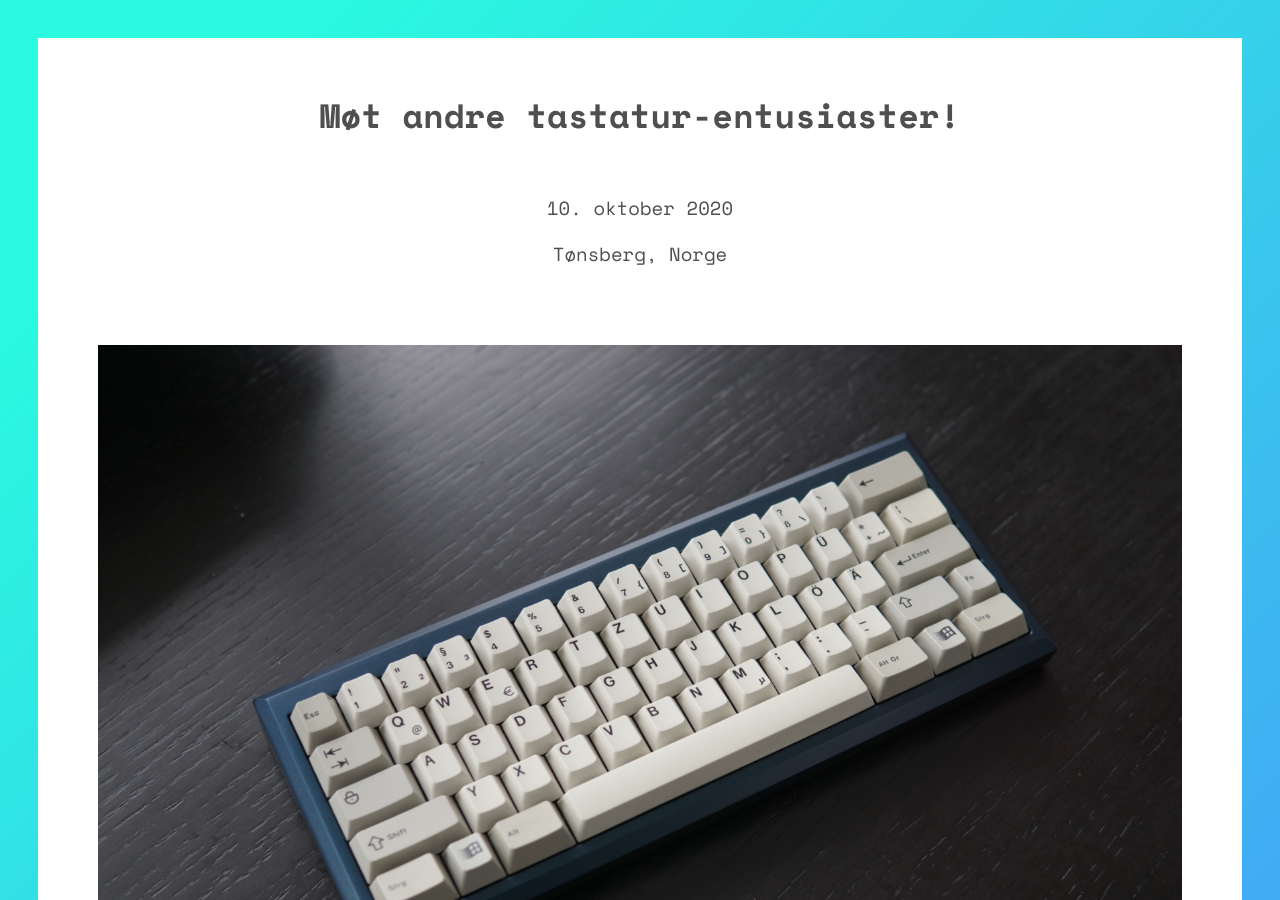
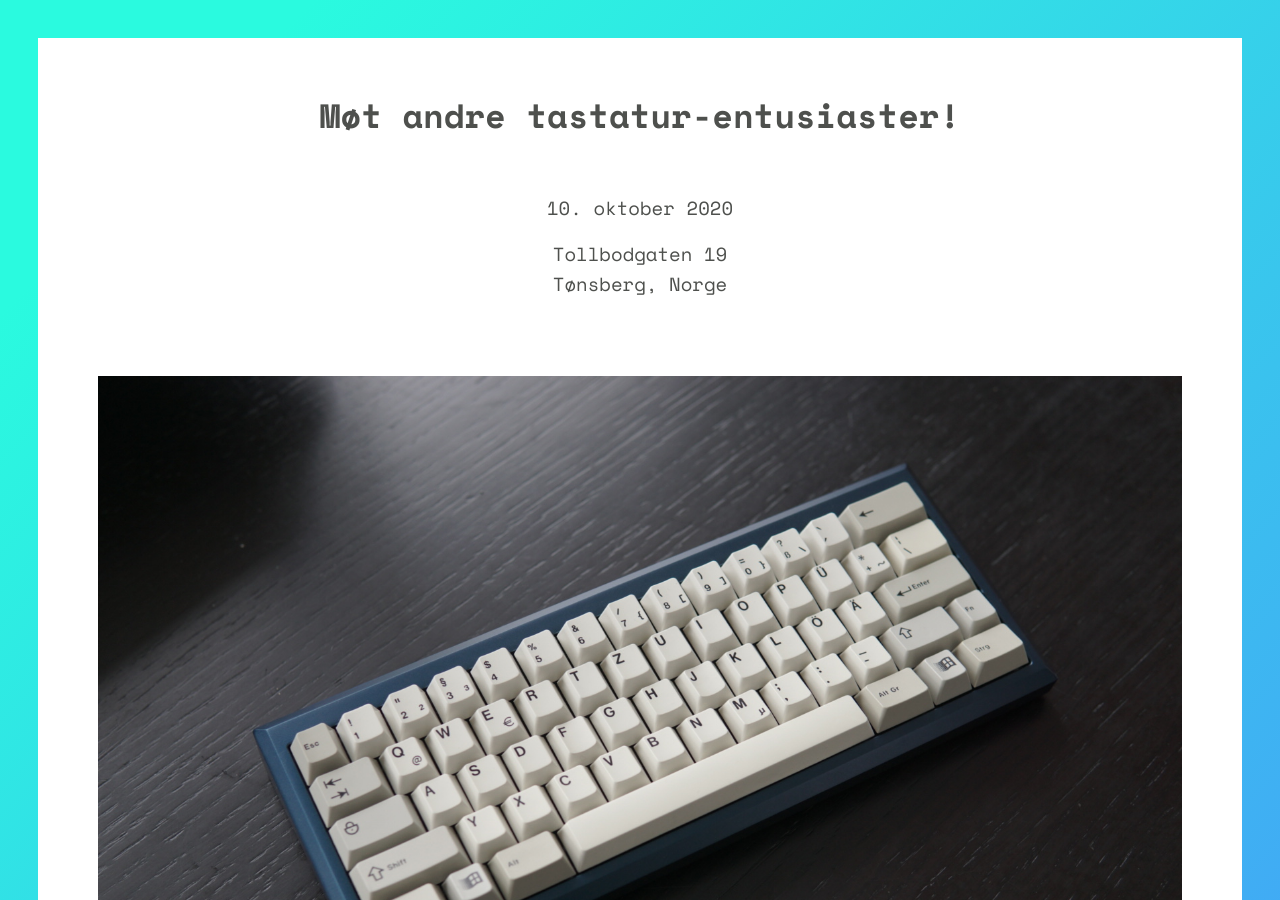
Before and after one commit to Kyrremann/keebs-meetings, a Jekyll site: the page built from index.html, in a window 1280 px wide and 900 px high. Built offline with Jekyll 4.4.1, drawn with Linux system fonts in a browser that asks for light colours.

Commit message:
updated with correct address
also removed unused code

```diff
--- a/_layouts/default.html
+++ b/_layouts/default.html
@@ -10,6 +10,7 @@
                 <!--h1 class="mb3 reveal-on-scroll is-revealing" title="Meet keebs"><img src="{{ site.baseurl }}/assets/img/logo.svg" alt="Meet keebs"></h1-->
                 <h2 class="mb3 reveal-on-scroll is-revealing">Møt andre tastatur-entusiaster!</h2>
                 <p class="mb1">10. oktober 2020</p>
+		<p>Tollbodgaten 19</p>
                 <p>Tønsberg, Norge</p>
             </div>
         </header>
@@ -35,90 +36,21 @@
                             <p>Hoc enim constituto in philosophia constituta sunt omnia aliter&nbsp;possum.</p>
                         </div>
                     </div>
-
                 </section>
 
-                <!-- Presenters -->
-		<!--
-                <section class="pt3 pb3 align--center">
-                    <h3 class="mb1">Arrangørere</h3>
-                    <div class="grid-row">
-                        <div class="grid-column span-2 mt2">
-                            <img class="mb1" src="{{ site.baseurl }}/assets/img/woman1.jpg" alt="Alyssa Long">
-                            <p class="small">Alyssa Long</p>
-                        </div>
-                        <div class="grid-column span-2 mt2">
-                            <img class="mb1" src="{{ site.baseurl }}/assets/img/man1.jpg" alt="Jonathan Foster">
-                            <p class="small">Jonathan Foster</p>
-                        </div>
-                        <div class="grid-column span-2 mt2">
-                            <img class="mb1" src="{{ site.baseurl }}/assets/img/woman2.jpg" alt="Kiara Taylor">
-                            <p class="small">Kiara Taylor</p>
-                        </div>
-                    </div>
-                </section>
-		-->
-
-                <!-- Sponsors -->
-		<!--
-                <section class="pt3 pb3 align--center">
-                    <h3 class="mb2">Some generous peeps</h3>
-                    <img class="m1" src="{{ site.baseurl }}/assets/img/stripe.svg" alt="Stripe" style="height: 50px;">
-                    <img class="m1" src="{{ site.baseurl }}/assets/img/segment.svg" alt="Segment" style="height: 45px;">
-                    <img class="m1" src="{{ site.baseurl }}/assets/img/newrelic.svg" alt="New Relic" style="height: 35px;">
-                    <img class="m1" src="{{ site.baseurl }}/assets/img/drift.svg" alt="Drift" style="height: 50px;">
-                    <img class="m1" src="{{ site.baseurl }}/assets/img/zopim.svg" alt="Zopim" style="height: 50px;">
-                </section>
-		-->
-
-                <!-- Testimonials -->
-		<!--
-                <section class="pt2 pb3">
-                    <h3 class="align--center mb2">On the record</h3>
-                    <div class="grid-row">
-                        <div class="grid-column span-one-third mt1">
-                            <blockquote class="blockquote">
-                                <p>This conference changed my life because I found my wife&nbsp;there.</p>
-                                <p>> <cite>Randy Johnson</cite></p>
-                            </blockquote>
-                        </div>
-                        <div class="grid-column span-one-third mt1">
-                            <blockquote class="blockquote">
-                                <p>It takes a really long time to get to this event. Worth it?&nbsp;Maybe.</p>
-                                <p>> <cite>Jill Carson</cite></p>
-                            </blockquote>
-                        </div>
-                        <div class="grid-column span-one-third mt1">
-                            <blockquote class="blockquote">
-                                <p>Sometimes I like to be glamorous. It makes me feel good&nbsp;inside.</p>
-                                <p>> <cite>Chase Harrop</cite></p>
-                            </blockquote>
-                        </div>
-                    </div>
-                </section>
-		-->
-
-                <!-- CTA -->
                 <section class="align--center pt3 pb3">
                     <p class="h3 mb2 reveal-on-scroll is-revealing">Gratis inngang!</p>
-                    <a href="https://goo.gl/maps/w2nyYB4ipz32uutJ7" class="btn btn--outline reveal-on-scroll is-revealing">Adressen</a>
-		    <!--
-                    <a href="https://www.eventbrite.com/" class="btn btn--default reveal-on-scroll is-revealing">Get a ticket →</a>
-                    <p class="small mt1 text--gray">Tickets available on Eventbrite.</p>
-		    -->
+                    <a href="https://goo.gl/maps/C7FsPHtuFjg5iZ7v6" class="btn btn--outline reveal-on-scroll is-revealing">Adressen</a>
                 </section>
-
             </div>
         </main>
 
-        <!-- Footer -->
         <footer class="mt2 pb3 align--center">
             <ul class="no-bullets list--inline mb0">
                 <li class="m1 block-on-mobile"><a href="https://discord.gg/9UUGJxD" class="link"><img class="icon" src="{{ site.baseurl }}/assets/img/Discord-Logo+Wordmark-Color.svg" alt="Discord"></a></li>
             </ul>
             <p class="mt1 small text--gray">Design by <a href="https://www.papayatemplates.com" class="link">Papaya</a>.</p>
         </footer>
-
     </div>
     </div>
 
```
